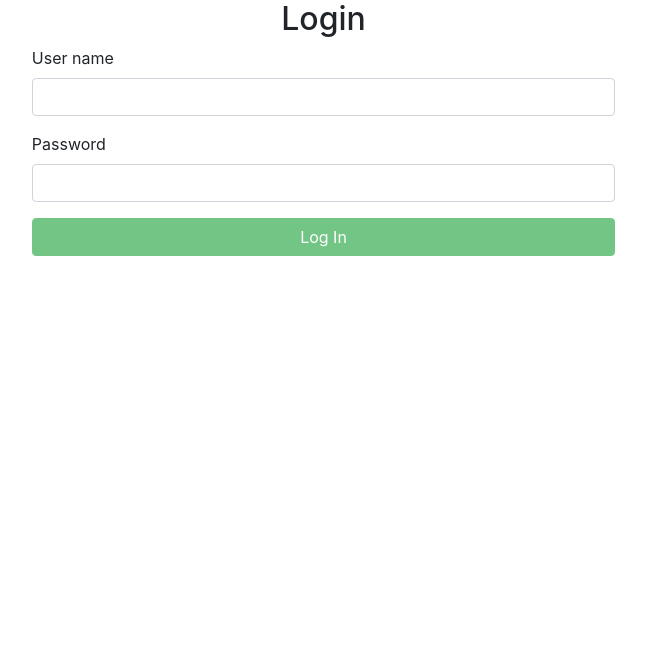
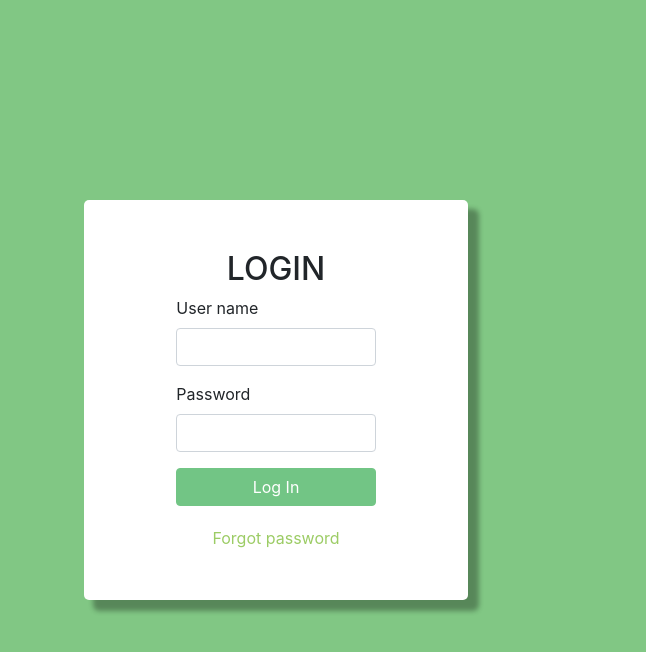
Before and after one commit to khareza/Voter, a React (Create React App) app in the folder Voter/ClientApp/: page /login in a window 1280 px wide. Shown: the top 652 px of the page, without its empty margins (364-1010 px from the left). Built offline with nearby package versions, Linux system fonts and the light colour scheme.

Commit message:
Changed login screen styles

```diff
--- a/Voter/ClientApp/src/App.js
+++ b/Voter/ClientApp/src/App.js
@@ -15,7 +15,6 @@ class App extends Component {
 
     handleLogout = () => {
         this.Auth.logout();
-        this.setActiveUser({});
         this.props.history.push('/login');
     }
 
--- a/Voter/ClientApp/src/ComponentsStyles/Login.css
+++ b/Voter/ClientApp/src/ComponentsStyles/Login.css
@@ -2,12 +2,42 @@
     display: flex;
     align-items: center;
     justify-content: center;
+    width: 30%;
+    height: 50%;
+    margin: 0 auto;
+    padding: 20px;
+    position: absolute;
+    background-color: #FFFFFF;
+    border-radius: 5px;
+    -webkit-box-shadow: 10px 10px 5px 1px rgba(0,0,0,0.32);
+    -moz-box-shadow: 10px 10px 5px 1px rgba(0,0,0,0.32);
+    box-shadow: 10px 10px 5px 1px rgba(0,0,0,0.32);
 }
 
 .headerLogin {
     text-align: center;
 }
-    .loginForm {
-        margin: 0;
-        width: 100%;
+
+.footerLogin {
+    text-align: center;
+    color: #9ccc65;
+    margin-top:20px;
+}
+    .footerLogin:hover {
+        color: #1b5e20;
+        cursor: pointer;
     }
+.loginForm {
+    margin: 0;
+    width: 100%;
+}
+
+
+.mainLoginWrapper {
+    display: flex;
+    align-items: center;
+    justify-content: center;
+    height: 100vh;
+    position: relative;
+    background-color: #81c784;
+}
--- a/Voter/ClientApp/src/components/LoginForm.jsx
+++ b/Voter/ClientApp/src/components/LoginForm.jsx
@@ -35,10 +35,11 @@ export class Login extends Component {
     render() {
 
         return (
-                <form className="loginForm" onSubmit={this.handleSubmit} autoComplete="off">
+            <div className="loginForm">
                 <div className="headerLogin">
-                        <h2 >Login</h2>
+                    <h2 >LOGIN</h2>
                 </div>
+                <form onSubmit={this.handleSubmit} autoComplete="off">
                     <div className="form-gorup col-md-8 offset-md-2">
                         <div className="form-group">
                             <label >User name</label>
@@ -50,9 +51,13 @@ export class Login extends Component {
                             <input className="form-control" type="password" name="password" value={this.state.password} onChange={this.handleInputChange} required />
                         </div>
 
-                            <input type="submit" value="Log In" className="btn btn-large btn-block btn-success" disabled={this.state.isSubmitDisabled}/>
+                        <input type="submit" value="Log In" className="btn btn-large btn-block btn-success" disabled={this.state.isSubmitDisabled} />
                     </div>
                 </form>
+                <div className="footerLogin">
+                    <a>Forgot password</a>
+                </div>
+            </div>
         );
     }
 }
--- a/Voter/ClientApp/src/components/LoginWrapper.jsx
+++ b/Voter/ClientApp/src/components/LoginWrapper.jsx
@@ -27,11 +27,10 @@ export class LoginWrapper extends Component {
 
     render() {
         return (
-            <div className="container">
+            <div className="mainLoginWrapper ">
                 <div className="row loginWrapper">
-                    <div className="col-md-10 offset-md-1">
-                        <Login login={this.login} />
-                    </div>
+
+                    <Login login={this.login} />
                 </div>
             </div>
         );
```
Also changed, not shown: 1 other file (tests, documents, lock files or other folders). Lines whose indentation alone changed are shown as unchanged.
